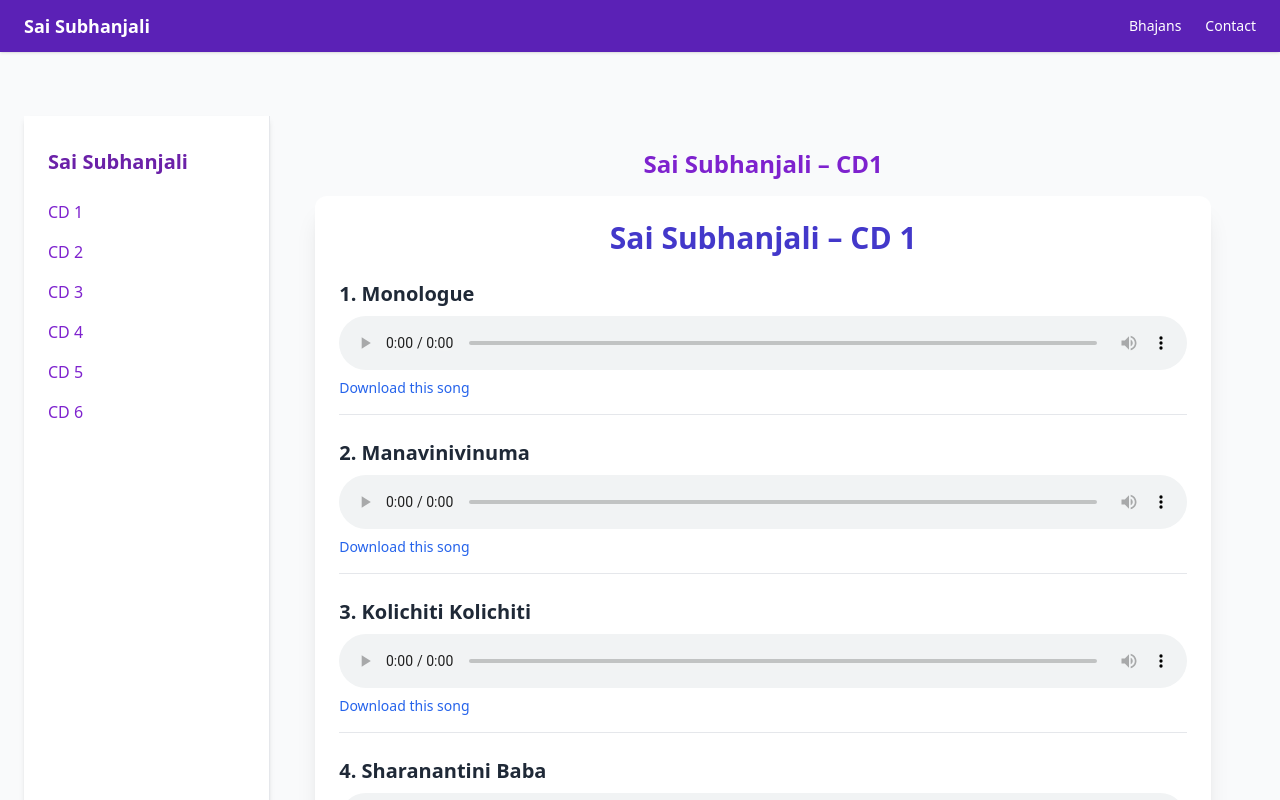
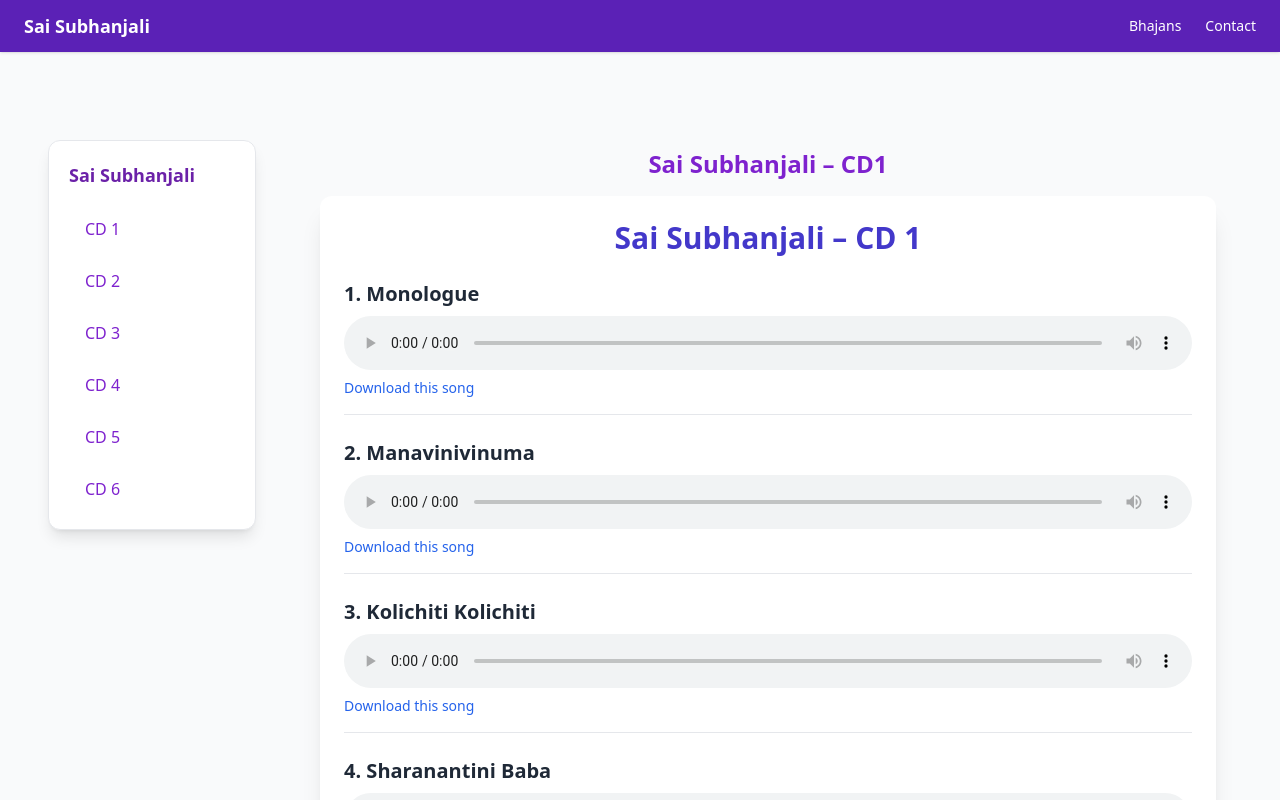
Before and after one commit to shekhar1971/saisubhanjali.com, a Next.js app: page /bhajans in a window 1280 px wide. Shown: the top 800 px of the page. Built offline with nearby package versions, Linux system fonts and the light colour scheme.

Commit message:
Update page.tsx

```diff
--- a/app/bhajans/page.tsx
+++ b/app/bhajans/page.tsx
@@ -11,24 +11,26 @@ export default function BhajanPage() {
     <div className="flex flex-col md:flex-row bg-gray-50 min-h-screen">
 
       {/* Desktop Left Navigation */}
-      <aside className="hidden md:flex flex-col w-1/5 bg-white border-r shadow-md sticky top-0 h-screen z-30 px-6 py-8">
-        <h2 className="text-xl font-bold text-purple-800 mb-6">Sai Subhanjali</h2>
-        <ul className="space-y-4">
+      <aside className="hidden md:flex flex-col w-64 p-6 sticky top-[64px] self-start z-20">
+        <div className="bg-white rounded-xl shadow-lg border border-gray-200 p-5">
+          <h2 className="text-lg font-bold text-purple-800 mb-5">Sai Subhanjali</h2>
+          <ul className="space-y-3">
             {Array.from({ length: 6 }, (_, i) => (
               <li key={i}>
                 <a
                   href={`#cd${i + 1}`}
-                className="block text-purple-700 font-medium hover:text-purple-900"
+                  className="block text-purple-700 hover:text-white hover:bg-purple-600 px-4 py-2 rounded transition duration-200 font-medium"
                 >
                   CD {i + 1}
                 </a>
               </li>
             ))}
           </ul>
+        </div>
       </aside>
 
       {/* Mobile Top CD Navigation */}
-      <div className="md:hidden sticky top-[56px] z-20 bg-white border-b px-4 py-3 shadow-sm flex flex-wrap justify-center gap-3">
+      <div className="md:hidden sticky top-[56px] z-30 bg-white border-b px-4 py-3 shadow-sm flex flex-wrap justify-center gap-3">
         {Array.from({ length: 6 }, (_, i) => (
           <a
             key={i}
```
Lines whose indentation alone changed are shown as unchanged.
